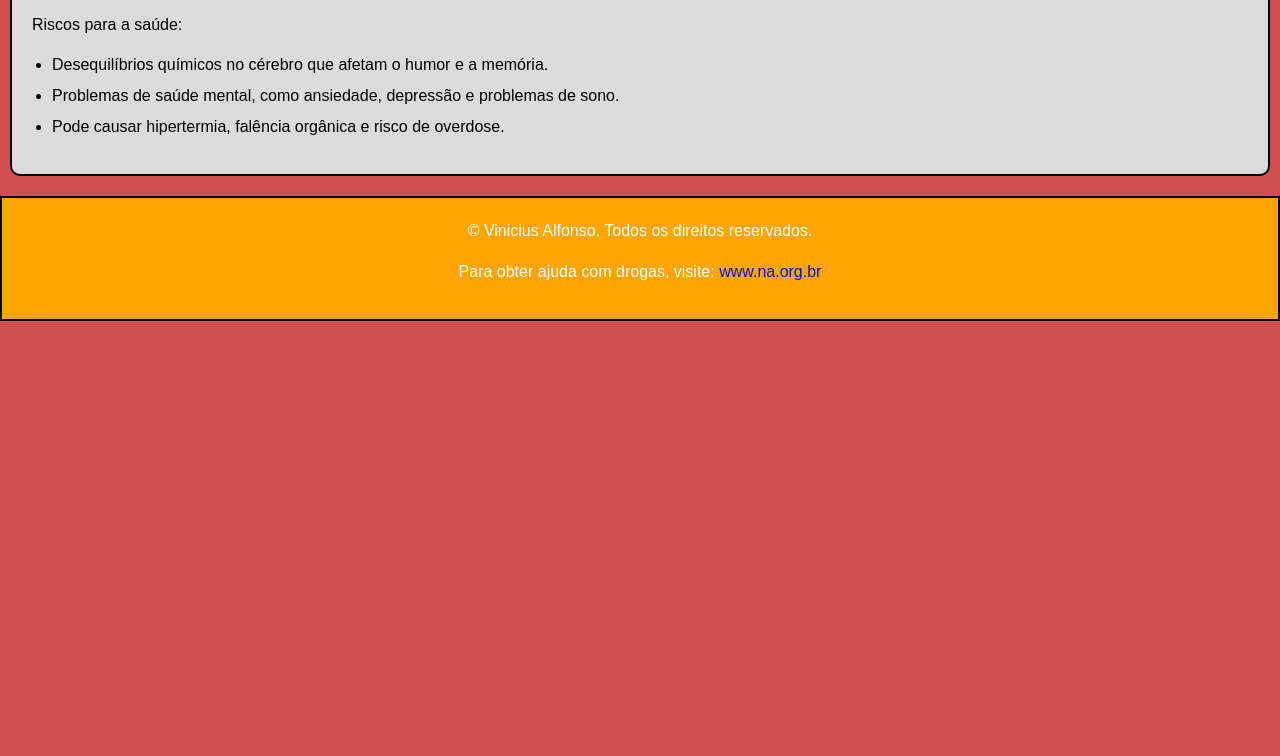
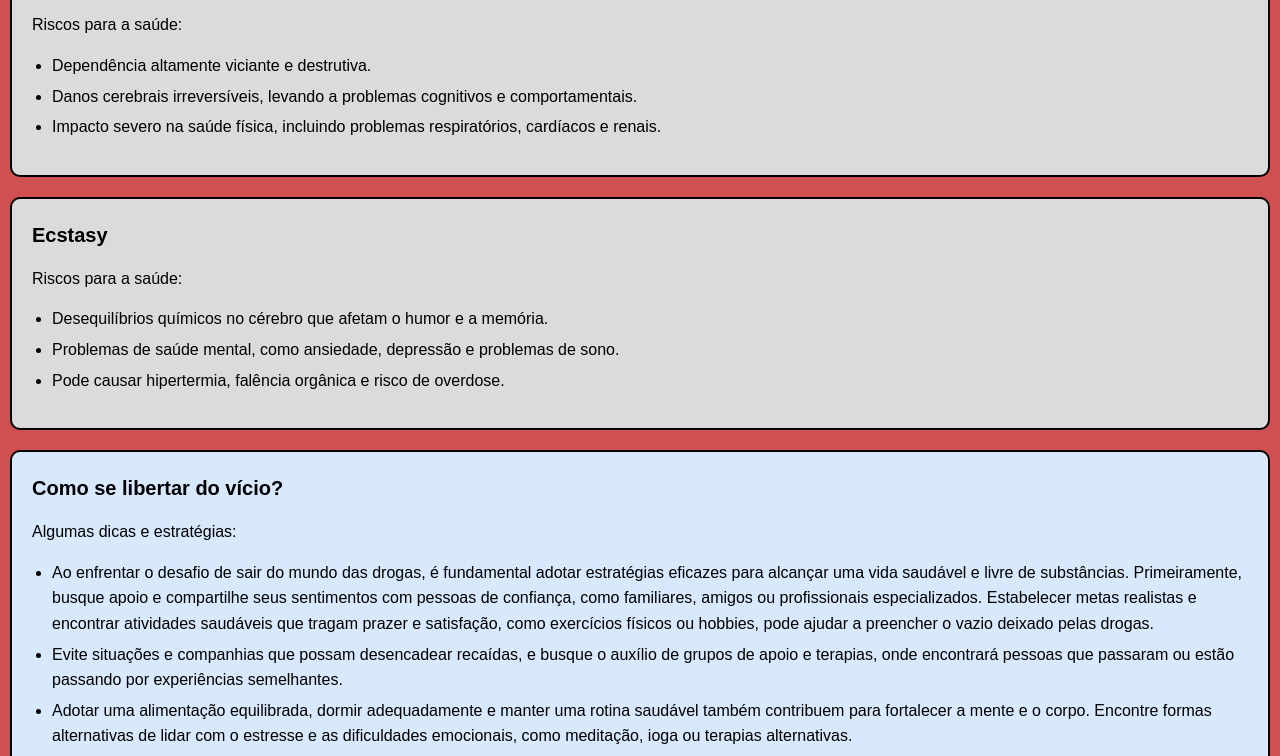
Before and after one commit to vinirafaalfonso/ProjetoFaculdade, a plain HTML site: page index.html in a window 1280 px wide. Shown: the part 2044-2800 px from the top of the page. Before the commit the page ends 2365 px from the top, so only its background shows below. Drawn offline with Linux system fonts and the light colour scheme.

Commit message:
Alterações

```diff
--- a/index.html
+++ b/index.html
@@ -8,12 +8,18 @@
 
 <body>
   <header>
-    <h1 class="titulo-header">Cuidado com a curiosidade</h1>
+    <h1 class="titulo-header">Promovendo Conscientização sobre Drogas: Um Site de Informação e Prevenção
+    </h1>
   </header>
   <main>
+    <div class="drug-section-titulo-final">
+      <h1>Por que evitar o uso de drogas?</h1>
+      <h2>A curiosidade pode ser perigosa</h2>
+      <ul>
+        <li>Bem-vindo(a) ao nosso site dedicado à conscientização sobre o mundo das drogas. Nossa missão é informar e educar, especialmente os jovens, sobre os perigos e consequências devastadoras do uso de substâncias. Acreditamos que a curiosidade pode ser perigosa quando se trata de drogas. Aqui, você encontrará informações valiosas sobre drogas comuns e seus impactos prejudiciais. Nosso objetivo é guiar e auxiliar aqueles que desejam abandonar esse mundo e construir uma vida saudável e livre de dependência. Explore nosso site para conhecer as consequências reais do uso de drogas e descobrir recursos para iniciar um processo de recuperação.</li>
+      </ul>
+    </div>
     <div class="drug-section">
-      <h1>Por que evitar o uso de drogas?</h1>
-
       <h2>Maconha</h2>
       <p>Efeitos na saúde mental:</p>
       <ul>
@@ -98,6 +104,17 @@
         <li>Pode causar hipertermia, falência orgânica e risco de overdose.</li>
       </ul>
     </div>
+    <div class="drug-section-titulo-final">
+      <h2>Como se libertar do vício?</h2>
+      <p>Algumas dicas e estratégias:</p>
+      <ul>
+        <li>Ao enfrentar o desafio de sair do mundo das drogas, é fundamental adotar estratégias eficazes para alcançar uma vida saudável e livre de substâncias. Primeiramente, busque apoio e compartilhe seus sentimentos com pessoas de confiança, como familiares, amigos ou profissionais especializados. Estabelecer metas realistas e encontrar atividades saudáveis que tragam prazer e satisfação, como exercícios físicos ou hobbies, pode ajudar a preencher o vazio deixado pelas drogas.</li>
+        <li>Evite situações e companhias que possam desencadear recaídas, e busque o auxílio de grupos de apoio e terapias, onde encontrará pessoas que passaram ou estão passando por experiências semelhantes. </li>
+        <li>Adotar uma alimentação equilibrada, dormir adequadamente e manter uma rotina saudável também contribuem para fortalecer a mente e o corpo.
+
+          Encontre formas alternativas de lidar com o estresse e as dificuldades emocionais, como meditação, ioga ou terapias alternativas.</li>
+      </ul>
+    </div>
   </main>
   <footer>
     <p>© Vinicius Alfonso. Todos os direitos reservados.</p>
--- a/style.css
+++ b/style.css
@@ -14,11 +14,12 @@ header {
 }
 
 .titulo-header {
-  color: red;
+  color: white;
   font-family: Arial, sans-serif;
   font-weight: bold;
   font-size: 24px;
   text-transform: uppercase;
+  text-shadow: 0px 0px 2px black;
 }
 /********************************************************************************************************* */
 
@@ -44,7 +45,14 @@ h1 {
   margin-bottom: 20px;
   background-color: rgb(219, 219, 219);
 }
-
+.drug-section-titulo-final {
+  margin: 10px;
+  border: 2px solid rgb(0, 0, 0);
+  border-radius: 10px;
+  padding: 20px;
+  margin-bottom: 20px;
+  background-color: rgb(216, 233, 253);
+}
 h2 {
   font-size: 20px;
   margin-bottom: 15px;
@@ -67,6 +75,7 @@ footer {
   background-color: orange;
   padding: 20px;
   color: white;
+  text-shadow: 0px 0px 2px black;
   text-align: center;
   border: solid 2px black;
 }
```
